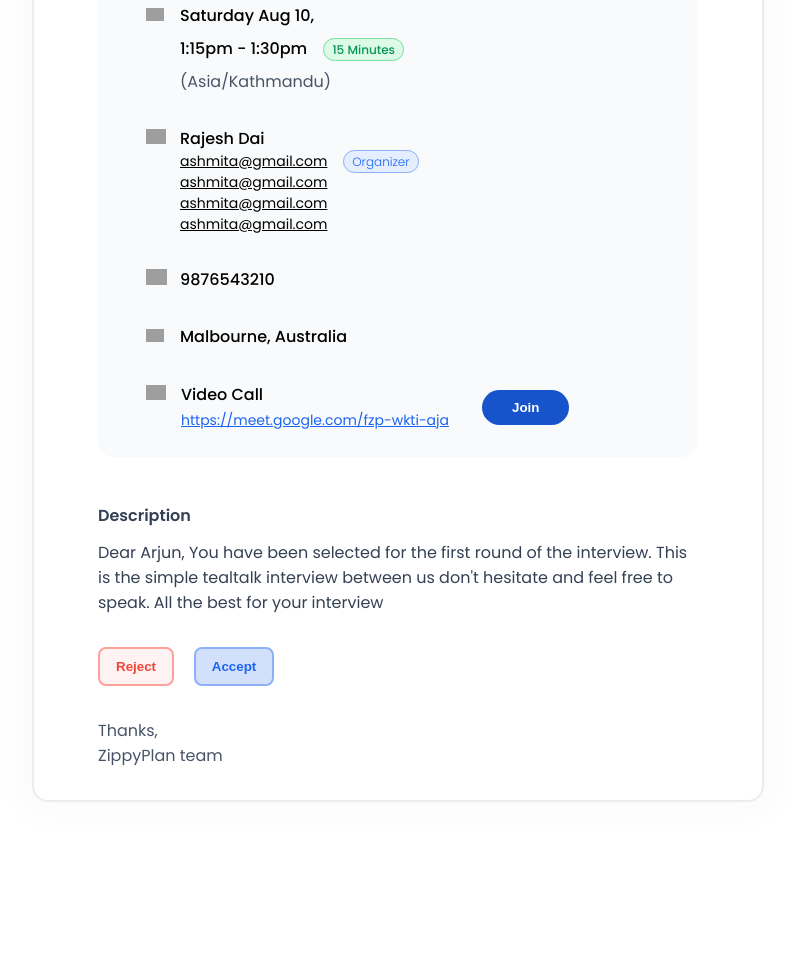
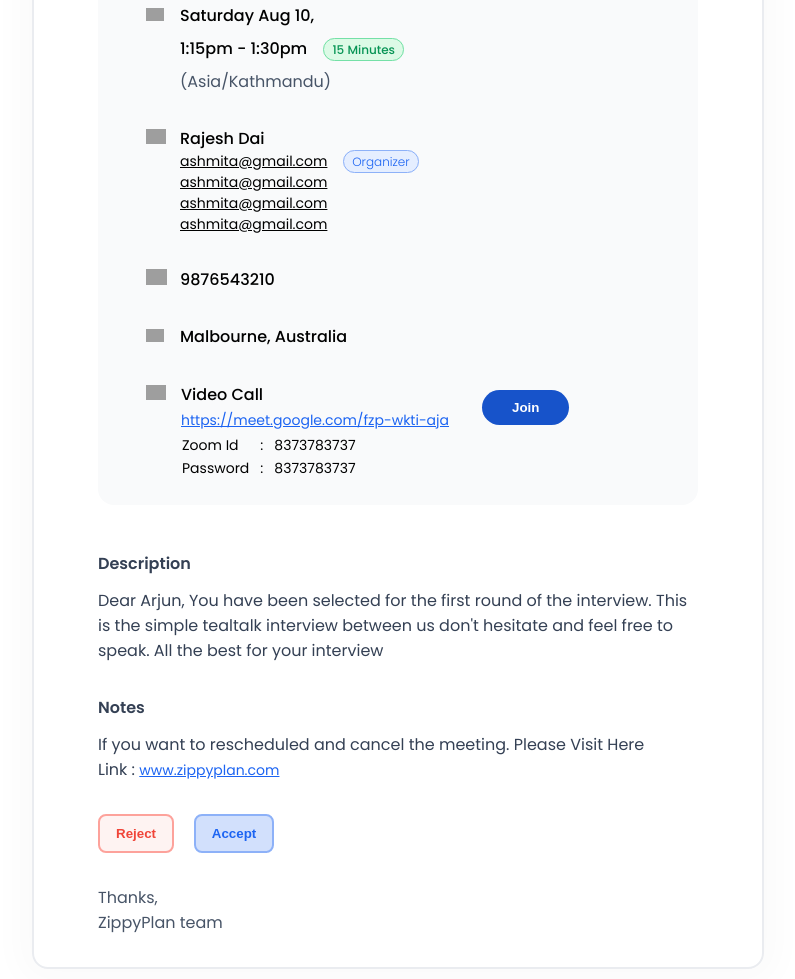
Before and after one commit to ChetreNelson/TailwindCssBasic, a website: page index2.html in a window 1280 px wide. Shown: the part 376-1355 px from the top of the page, without its empty margins (242-1037 px from the left). Before the commit the page ends 1258 px from the top, so only its background shows below. Drawn offline with Linux system fonts and the light colour scheme; grey boxes are pictures that could not be loaded.

Commit message:
notes added in the template in index2

```diff
--- a/index2.html
+++ b/index2.html
@@ -74,7 +74,8 @@
               "
             >
               <img
-                5style="padding-top: 3px"     vc
+                5style="padding-top: 3px"
+                vc
                 width="18"
                 src="https://api.zippyplan.com/template/clock.png"
               />
@@ -139,7 +140,7 @@
                   font-weight: 400;
                 "
               >
-                <li style="margin: 0;padding: 0;">
+                <li style="margin: 0; padding: 0">
                   <span
                     style="
                       margin: 0;
@@ -237,6 +238,7 @@
                 </a>
               </span>
             </td>
+
             <td>
               <button
                 style="
@@ -263,6 +265,23 @@
               </button>
             </td>
           </tr>
+          <tr>
+            <td></td>
+            <td>
+              <table cellspacing="0" style="font-size: 14px; font-weight: 400">
+                <tr>
+                  <td>Zoom Id</td>
+                  <td style="padding: 0 10px">:</td>
+                  <td>8373783737</td>
+                </tr>
+                <tr>
+                  <td>Password</td>
+                  <td style="padding: 0 10px">:</td>
+                  <td>8373783737</td>
+                </tr>
+              </table>
+            </td>
+          </tr>
         </table>
       </div>
       <div
@@ -280,6 +299,15 @@
           interview. This is the simple tealtalk interview between us don't
           hesitate and feel free to speak. All the best for your interview
         </p>
+
+        <div style="  padding-top: 32px;">
+          Notes
+          <p style="margin: 0; padding: 0; font-weight: 400; padding-top: 12px">
+         If you want to rescheduled and cancel the meeting. Please Visit Here
+         <br/>
+          Link : <a href="www.zippyplan.com" style="font-size: 14px; color: #1c64f2">www.zippyplan.com</a>
+        </p>
+        </div>
         <div style="margin: 0; padding: 0; padding: 32px 0">
           <button
             style="
```
